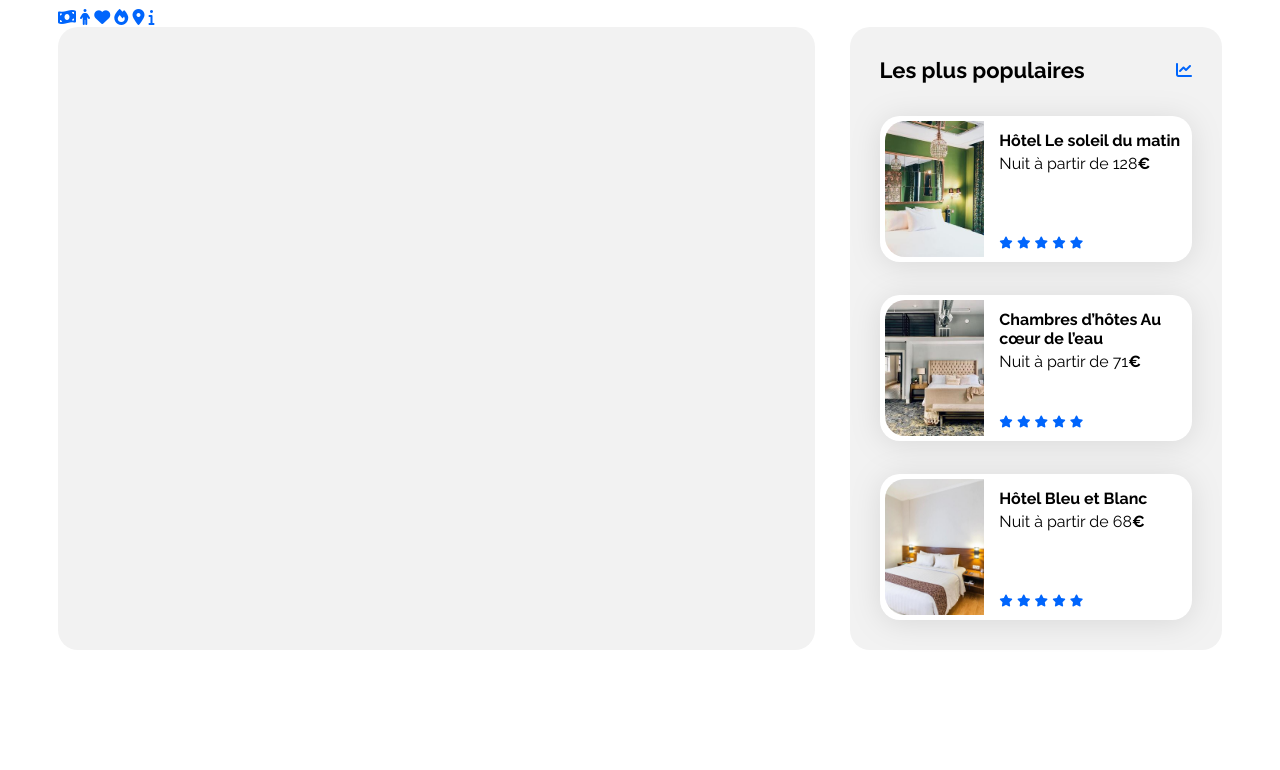
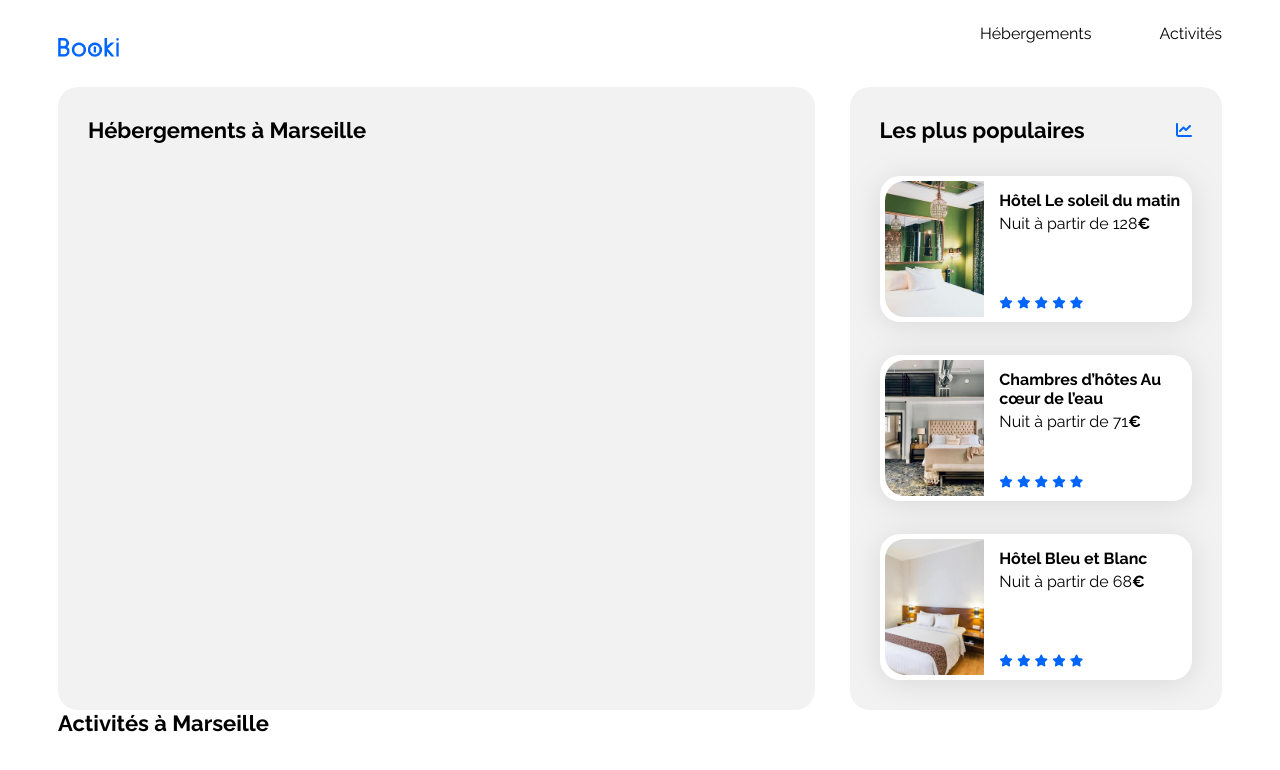
Before and after one commit to arnaudmorillo/OCProjet2, a plain HTML site: page index.html in a window 1280 px wide. Drawn offline with Linux system fonts and the light colour scheme.

Commit message:
Header added

```diff
--- a/css/style.css
+++ b/css/style.css
@@ -51,6 +51,42 @@ body {
 
 .neutralStar {
     color: var(--main-bg-color)
+}
+
+/****** Header ***********/
+
+header{
+    display: flex;
+    justify-content: space-between;
+}
+
+.logo{
+    width: 61.09px;
+    height: 19px;
+    margin: 30px 0px;
+}
+
+nav{
+    height: 51px;
+    display: flex;
+    gap: 68px;
+}
+
+a{
+    color: black;
+    text-decoration: none;
+    padding: 14px 0px;
+    border-top: 2px solid white;
+    border-bottom: 2px solid white;
+}
+
+a:visited{
+    color: black;
+}
+
+a:hover{
+    color: #0065FC;
+    border-top: 2px solid #0065FC;
 }
 
 /****** Hebergements And Populaires ***********/
--- a/index.html
+++ b/index.html
@@ -17,17 +17,24 @@
 <body>
     <div class="main-container">
         <header>
-            <i class="fa-solid fa-money-bill-wave"></i>
+            <img class="logo" src="images\logo\Booki.png" alt="Logo Booki" />
+            <nav>
+                    <a href="#ancre_hebergements">Hébergements</a>
+                    <a href="#ancre_activites">Activités</a>
+            </nav>
+        </header>
+        <main>
+            <!--<i class="fa-solid fa-money-bill-wave"></i>
             <i class="fa-solid fa-person"></i>
             <i class="fa-solid fa-heart"></i>
             <i class="fa-solid fa-fire"></i>
             <i class="fa-solid fa-location-dot"></i>
-            <i class="fa-solid fa-info"></i>
-        </header>
-        <main>
+            <i class="fa-solid fa-info"></i>-->
             <div class="hebergements-and-populaires">
                 <section class="hebergements">
-
+                    <div class="hebergements-title">
+                        <h2 id="ancre_hebergements" class="section-title">Hébergements à Marseille</h2>
+                    </div>
                 </section>
                 <section class="populaires">
                     <div class="populaires-title">
@@ -89,6 +96,11 @@
                     </div>
                 </section>
             </div>
+            <section class="activites">
+                <div class="activites-title">
+                    <h2 id="ancre_activites" class="section-title">Activités à Marseille</h2>
+                </div>
+            </section>
         </main>
         <footer></footer>
     </div>
```
